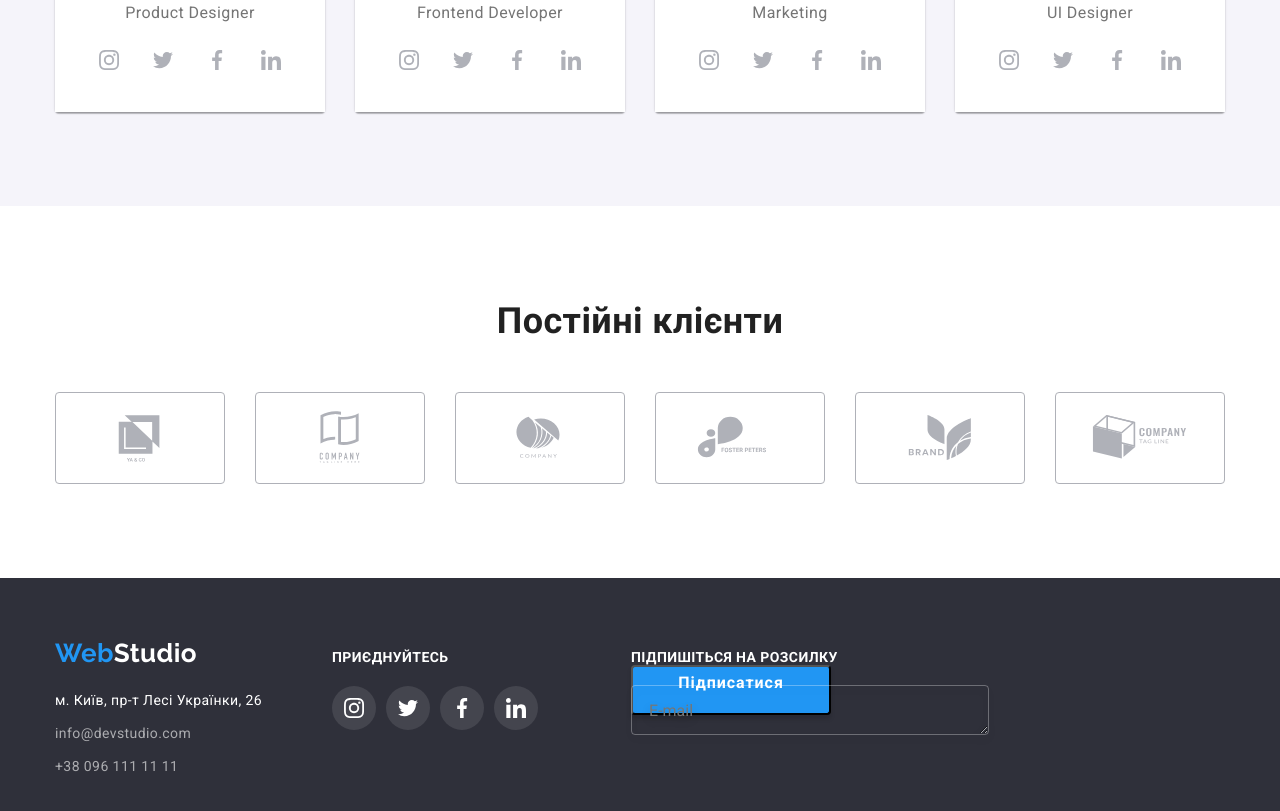
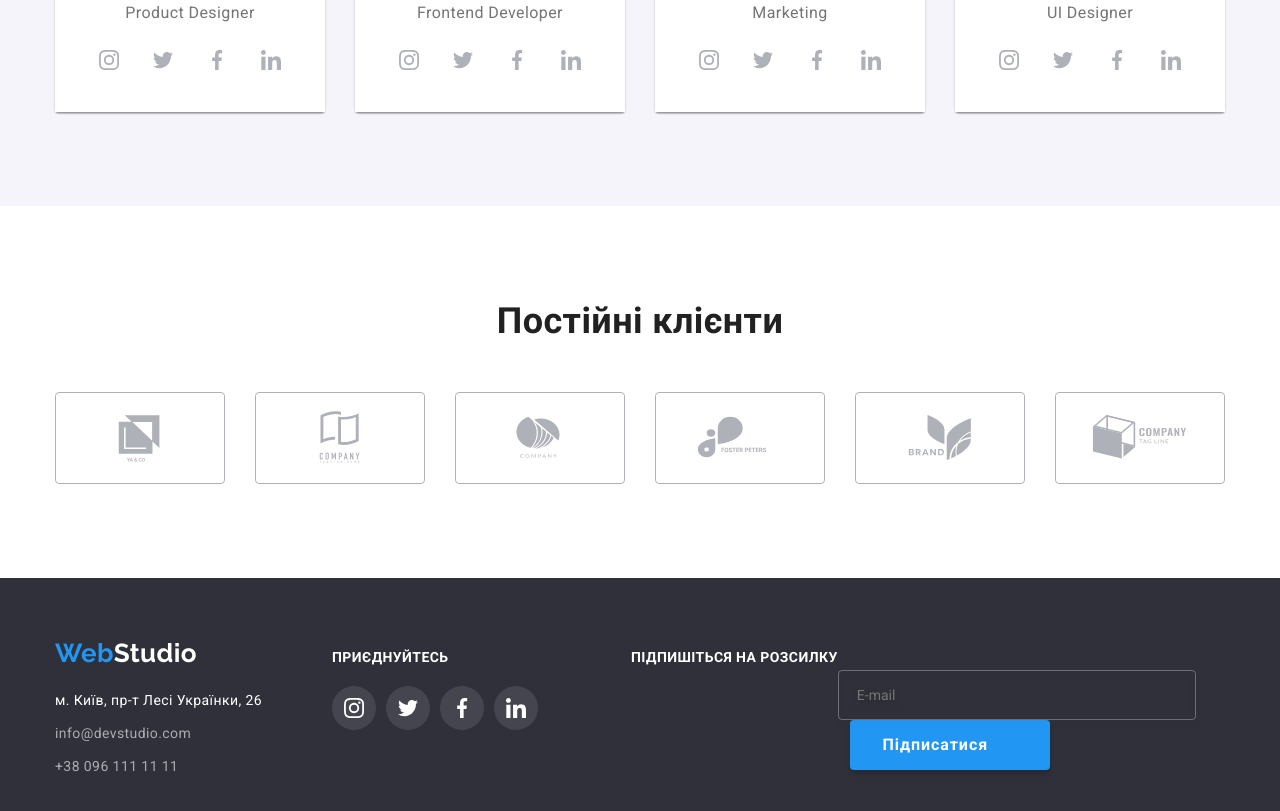
Before and after one commit to gitdenlev/goit-markup-hw-06, a plain HTML site: page index.html in a window 1280 px wide. Shown: the part 2192-3003 px from the top of the page. Drawn offline with Linux system fonts and the light colour scheme.

Commit message:
Update hw-06

```diff
--- a/css/styles.css
+++ b/css/styles.css
@@ -721,23 +721,38 @@ footer {
   outline: transparent;
   text-indent: 42px;
 }
+.modal-input:focus{
+  border-color: var(--accent-color);
+}
 
 .modal-input-name {
   position: absolute;
   left: 55px;
   margin-top: 39px;
 }
+.modal-input-name:hover{
+  fill: var(--accent-color);
+}
+
 .modal-input-phone {
   position: absolute;
   left: 55px;
   margin-top: 39px;
+}
+.modal-input-phone:hover {
+  fill: var(--accent-color);
 }
 .modal-input-mail {
   position: absolute;
   left: 55px;
   margin-top: 39px;
 }
-
+.modal-input-mail:hover {
+  fill: var(--accent-color);
+}
+.modal-input-name:hover {
+  fill: var(--accent-color);
+}
 .input-label {
   display: block;
   margin-left: 41px;
@@ -894,25 +909,71 @@ footer {
 
 
 
-/* Кнопка "Підписатися" */
-.input-button{
+
+
+
+
+
+
+
+
+
+
+
+
+
+/* Прикад колеги */
+.box-email-to{
+  display: flex;
+  margin-left: 93px;
+}
+.footer-email-to {
+  letter-spacing: 0.03em;
+  text-transform: uppercase;
+  color: var(--white-color);
+  font-weight: 700;
+  line-height: 1.14;
+}
+
+.footer-input:focus {
+  filter: drop-shadow(0px 4px 4px rgba(0, 0, 0, 0.15));
+}
+
+
+.form-bnt {
   width: 200px;
   height: 50px;
   background-color: var(--accent-color);
+  border-color: transparent;
   box-shadow: 0px 4px 4px rgba(0, 0, 0, 0.15);
   border-radius: 4px;
-}
-.input-button span{
+  margin-left: 12px;
   font-weight: 700;
   font-size: 16px;
-line-height: 30px;
+  line-height: 1.71;
+  color: var(--white-color);
   letter-spacing: 0.06em;
-color: var(--white-color);
+  transition-property: box-shadow;
+  transition-duration: 250ms;
+  transition-timing-function: cubic-bezier(0.4, 0, 0.2, 1);
 }
-.telegram-icon{
-  margin-left: 10px;
-  margin-top: 13px;
+
+.forn-btn:hover,
+.form.btn:focus {
+  box-shadow: 0px 4px 4px rgba(0, 0, 0, 0.15);
+}
+
+.bnt-icon {
+  vertical-align: middle;
+}
+.footer-input{
   display: flex;
-  align-items: center;
-  justify-content: center;
+  margin-top: 20px;
+  width: 358px;
+  height: 50px;
+  border: 1px solid rgba(255, 255, 255, 0.3);
+  filter: drop-shadow(0px 4px 4px rgba(0, 0, 0, 0.15));
+  border-radius: 4px;
+  background-color: transparent;
+  text-indent: 16px;
 }
--- a/index.html
+++ b/index.html
@@ -464,19 +464,22 @@
             </li>
           </ul>
         </div>
-        <div class="footer-soc-networks-2">
-          <p class="footer-soc-title-2">підпишіться на розсилку</p>
-           <label class="input-email">
-            <textarea class="email-area" name="text" placeholder="E-mail" type="mail"></textarea>
-          </label>
-          <button class="input-button">
-            <span>Підписатися</span>
-            <svg class="telegram-icon" width="24" height="24">
+        <div class="box-email-to">
+          <p class="footer-email-to">підпишіться на розсилку</p>
+          <form action="" class="modal-form">
+           <label for="email-input">
+            <input class="footer-input" name="text" placeholder="E-mail" type="email" id="email-input"></input>
+          <button type="submit" class="form-bnt">
+            Підписатися
+            <span class="btn-teleg">
+            <svg class="bnt-icon" width="24" height="24">
               <use href="./svg/icons.svg#icon-telegram"></use>
             </svg>
+            </span>
           </button>
-        </div>
-      </div>
+          </label>
+          </form>
+          </div>
     </footer>
     <div class="backdrop is-hidden" data-modal>
       <div class="modal">
```
Lines whose indentation alone changed are shown as unchanged.
